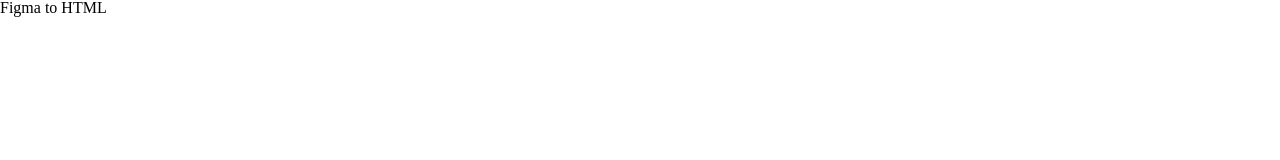
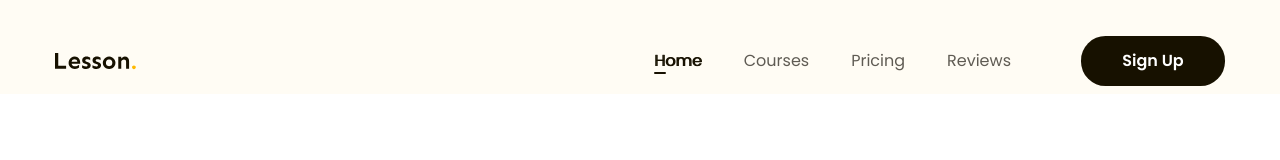
Before and after one commit to chivy100/figma-to-html, a plain HTML site: page project1.html in a window 1280 px wide. Shown: the top 160 px of the page. Drawn offline with Linux system fonts and the light colour scheme.

Commit message:
p3 làm phần header

```diff
--- a/assets/CSS/style.css
+++ b/assets/CSS/style.css
@@ -1,14 +1,110 @@
 /* assets/CSS/style.css để tạo nhanh */
-*{
-    box-sizing: border-box;
+* {
+  box-sizing: border-box;
 }
 
-html{
-    /* set 62.5% để quy đổi 1rem=10px. Vì mặc định 1rem=16px */
-    font-size: 62.5%;
+html {
+  /* set 62.5% để quy đổi 1rem=10px. Vì mặc định 1rem=16px */
+  font-size: 62.5%;
 }
 
 /* Khôi phục lại cỡ chữ mặc định theo rem */
-body{
-    font-size: 1.6rem;
+body {
+  font-size: 1.6rem;
+  font-family: "Poppins", sans-serif;
 }
+/* ==================== common ==================== */
+a {
+  /* Bỏ gạch chân thẻ <a> */
+  text-decoration: none;
+}
+
+.btn {
+  /* Chuyển mặc định (inline) sang inline-block để set padding */
+  display: inline-block;
+  min-width: 118px;
+  padding: 0 16px;
+  line-height: 50px;
+  color: #fff;
+  text-align: center;
+  font-size: 1.6rem;
+  font-weight: 600;
+  border-radius: 24.5px;
+  background: #171100;
+}
+
+.main-content {
+  width: 1170px;
+  /* Cách lề 2 bên mỗi chỗ 24px */
+  max-width: calc(100% - 48px);
+  margin-left: auto;
+  margin-right: auto;
+}
+/* ==================== header ==================== */
+
+.header {
+  background: #fffcf4;
+}
+
+.header.fixed {
+  position: sticky;
+  /* Kéo xuống đến khoảng cách 36px-28px=8px là dừng lại. 36px đó là padding của .header .body */
+  top: -28px;
+}
+
+.header .body {
+  /* df */
+  display: flex;
+  align-items: center;
+  padding: 36px 0 8px;
+}
+
+.nav {
+  /* mla */
+  /* Canh trái nav nên nó đẩy luôn các thẻ sau nav sang hết bên phải */
+  margin-left: auto;
+}
+
+.nav ul {
+  display: flex;
+}
+
+.nav a {
+  /* Dùng để căn thẻ a::after theo thẻ a */
+  position: relative;
+  color: #5f5b53;
+  font-size: 1.6rem;
+  /* Vì tổng khoảng cách là 42px nên mỗi bên là 21px */
+  padding: 8px 21px;
+}
+.nav li.active a,
+.nav a:hover {
+  color: #171100;
+  /* Độ đậm của chữ: Nhưng dùng cái này đưa chuột vào nó làm chữ giãn ra, đưa chuột ra rồi co lại. Làm cả thanh nó giật giật không đẹp */
+  /* font-weight: 600; */
+  /* Chuyển qua dùng text-shadow: Tạo bóng đổ nhẹ sang bên phải 1px */
+  text-shadow: 1px 0 0 currentColor;
+}
+
+.nav li.active a::after {
+  /* Dùng để căn thẻ a::after theo thẻ a */
+  position: absolute;
+  left: 21px; /*bằng phần trái phải 21px của padding ở thẻ <a>*/
+  bottom: 6px;
+  /* để display inline ko set đc width height phải chuyển qua block hoặc inline-block */
+  display: block;
+  content: "";
+  width: 12px;
+  height: 2px;
+  border-radius: 1px;
+  background: #171100;
+}
+
+.header .btn-sign-up {
+  min-width: 144px;
+}
+
+.header .action {
+  /* Vì chỗ "Reviews" thuộc thẻ a đã cách 21px nên cần thêm 49px để nút Sign Up cách Reviews 70px */
+  margin-left: 49px;
+}
--- a/project1.html
+++ b/project1.html
@@ -5,11 +5,55 @@
     <meta name="viewport" content="width=device-width, initial-scale=1.0" />
     <!-- reset css -->
     <link rel="stylesheet" href="./assets/CSS/reset.css" />
+    <!-- embedded fonts -->
+    <link rel="preconnect" href="https://fonts.googleapis.com" />
+    <link rel="preconnect" href="https://fonts.gstatic.com" crossorigin />
+    <link
+      href="https://fonts.googleapis.com/css2?family=Poppins:ital,wght@0,400;0,500;0,600;0,700;1,400&family=Sen:wght@700&display=swap"
+      rel="stylesheet"
+    />
     <!-- style -->
     <link rel="stylesheet" href="./assets/CSS/style.css" />
     <title>Figma to HTML</title>
   </head>
-  <body>
-    <h1>Figma to HTML</h1>
+  <!-- Thêm style(h10000) để có thanh cuộn nhập dữ liệu trên show preview -->
+  <body style="height: 10000px">
+    <!-- header(là thẻ có ngữ nghĩa) -->
+    <!-- header.header.fixed -->
+    <!-- Class fixed để sau dùng sticky neo header lại -->
+    <header class="header fixed">
+      <!-- .main-content: để tái sử dụng lại độ rộng của các phần tử qua các phần  -->
+      <div class="main-content">
+        <!-- .body để làm thẻ cha bọc các thẻ con lại để lát xoay ngang dùng display: flex -->
+        <div class="body">
+          <!-- logo -->
+          <img src="./assets/img/logo.svg" alt="Lesson." class="logo" />
+          <!-- nav -->
+          <!-- nav.nav>ul>li*4>a{Home} -->
+          <nav class="nav">
+            <ul>
+              <li class="active">
+                <a href="#!">Home</a>
+              </li>
+              <li>
+                <a href="#!">Courses</a>
+              </li>
+              <li>
+                <a href="#!">Pricing</a>
+              </li>
+              <li>
+                <a href="#!">Reviews</a>
+              </li>
+            </ul>
+          </nav>
+
+          <!-- btn action -->
+          <!-- .action>a.btn{Sign Up} -->
+          <div class="action">
+            <a href="#!" class="btn btn-sign-up">Sign Up</a>
+          </div>
+        </div>
+      </div>
+    </header>
   </body>
 </html>
```
Also changed, not shown: assets/img/logo.svg (added).
